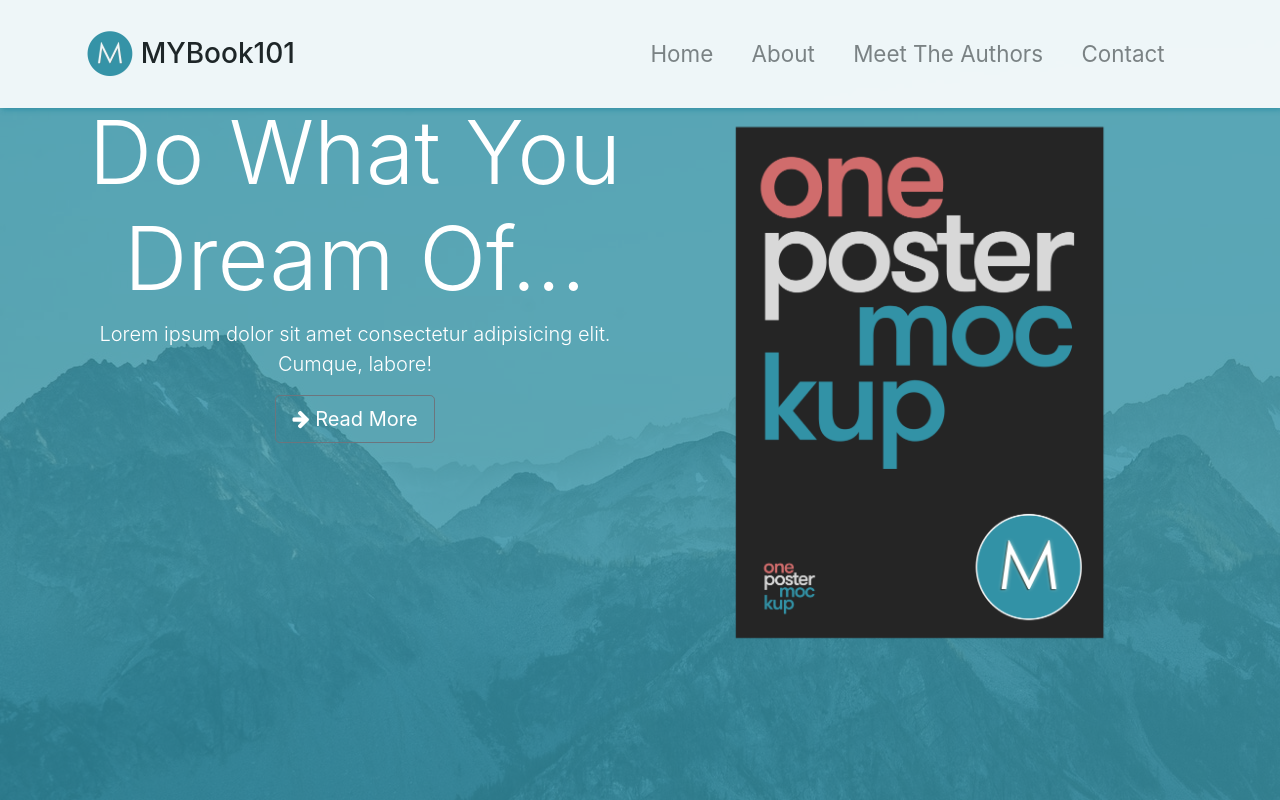
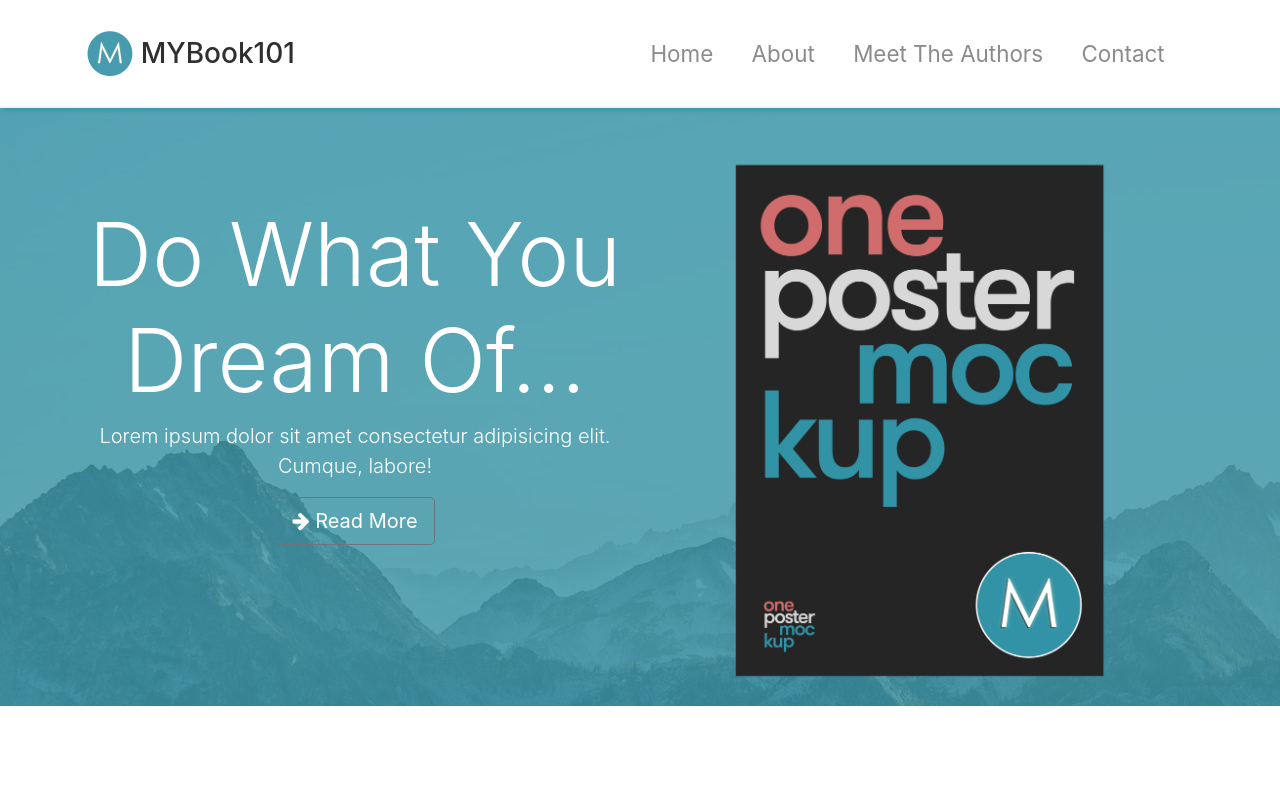
Before and after one commit to yashypsoft/MYBook101, a plain HTML site: page index.html in a window 1280 px wide. Drawn offline with nearby package versions, Linux system fonts and the light colour scheme.

Commit message:
fix problem

```diff
--- a/index.html
+++ b/index.html
@@ -43,14 +43,13 @@
             </div>
         </div>
     </nav>
-
     <!--SHOWCASE-->
     <section id="showcase" class="py-5">
         <div class="primary-overlay text-white">
             <div class="container">
                 <div class="row">
                     <div class="col-lg-6 text-center">
-                        <h1 class="display-2 mt-3 pt-3">
+                        <h1 class="display-2 mt-5 pt-5">
                             Do What You Dream Of...
                         </h1>
                         <p class="lead">
--- a/scss/style.scss
+++ b/scss/style.scss
@@ -21,21 +21,37 @@ body {
 #showcase {
     position: relative;
     background: url('../img/mountains.jpg');
-    min-height: 800px;
+    min-height: 600px;
+    margin-top: 106px;
 
 
     .primary-overlay {
         background: $primary-overlay;
         position: absolute;
-        padding-top: inherit;
         top: 0;
         left: 0;
         width: 100%;
         height: 100%;
 
+
     }
 
 }
-.row {
-    padding-top:20px;
+
+
+
+
+
+
+
+
+
+@media(max-width: 320px){
+    #showcase {
+        min-height: 480px;
+
+        h1{
+            font-size: 3.5rem
+        }
+    }
 }
```
Also changed, not shown: css/style.css.
